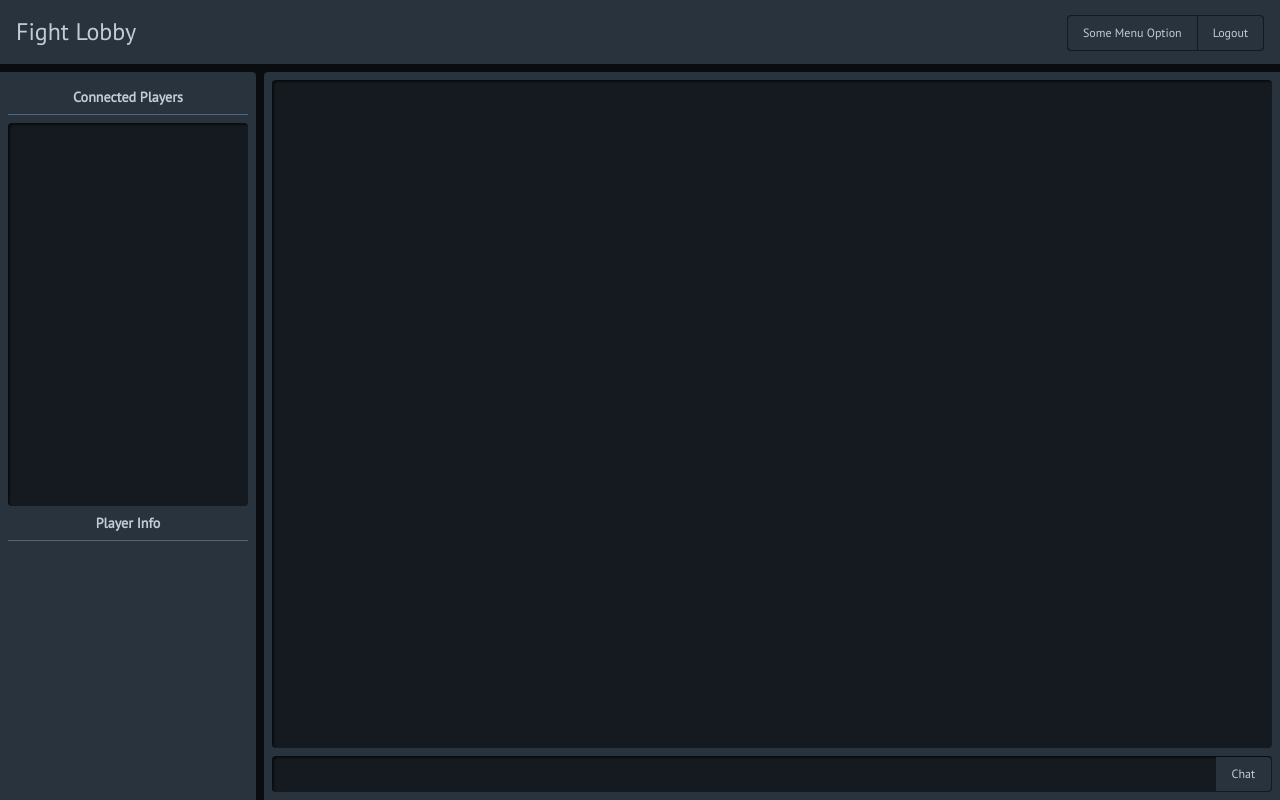
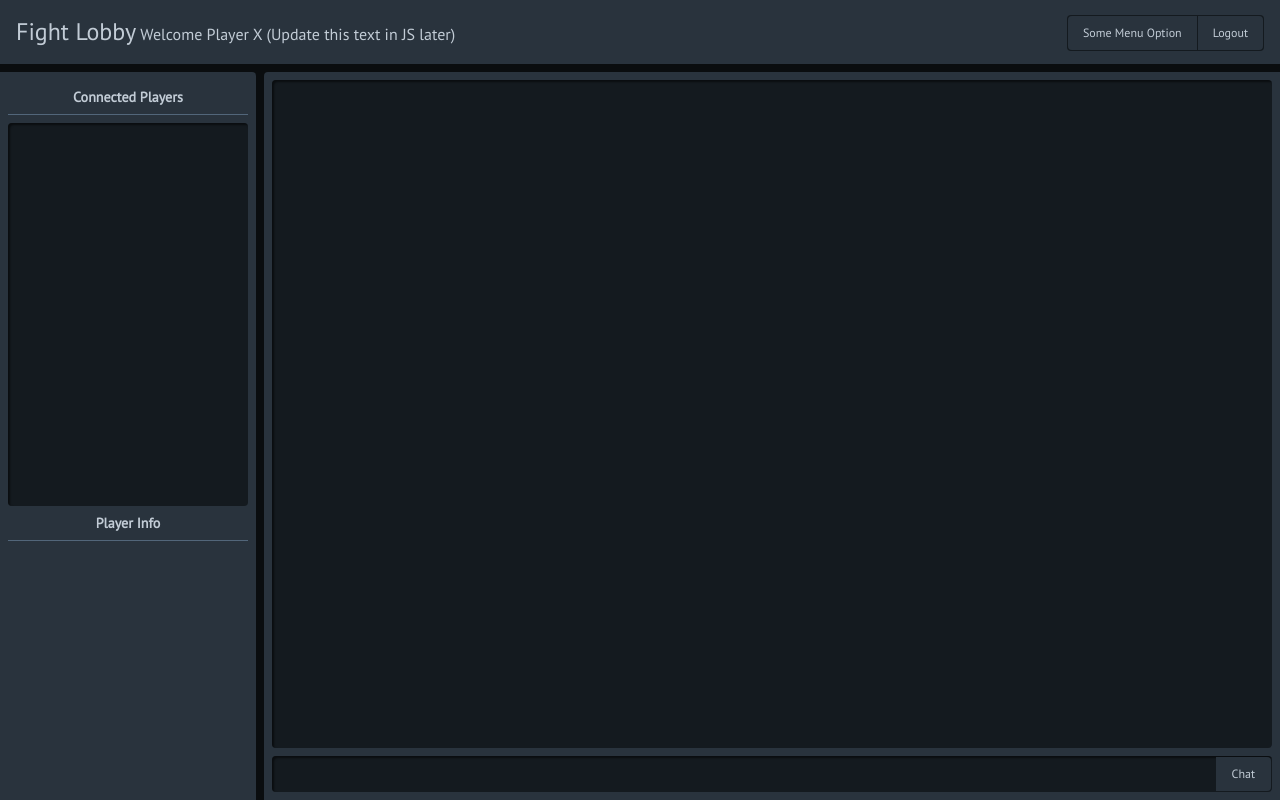
Before and after one commit to NyleVII/FightingGame, a website: page client/index.html in a window 1280 px wide. Drawn offline with Linux system fonts and the light colour scheme.

Commit message:
Tried some stuff, couldn't get it to work.

```diff
--- a/client/index.html
+++ b/client/index.html
@@ -16,6 +16,7 @@
 	<body>
 		<div id="nav">
 			<div id="logo">Fight Lobby</div>
+			<div id="nav_ticker">Welcome Player X (Update this text in JS later)</div>
 			<ul id="nav_menu">
 				<li>Some Menu Option</li>
 				<li>Logout</li>
--- a/client/styles/nav.css
+++ b/client/styles/nav.css
@@ -14,6 +14,13 @@
 {
 	display: inline-block;
 	font-size: 24px;
+}
+
+#nav_ticker
+{
+	display: inline-block;
+	text-align: center;
+	font-size: 16px;
 }
 
 #nav_menu
```
Also changed, not shown: package.json (line endings or trailing spaces).
